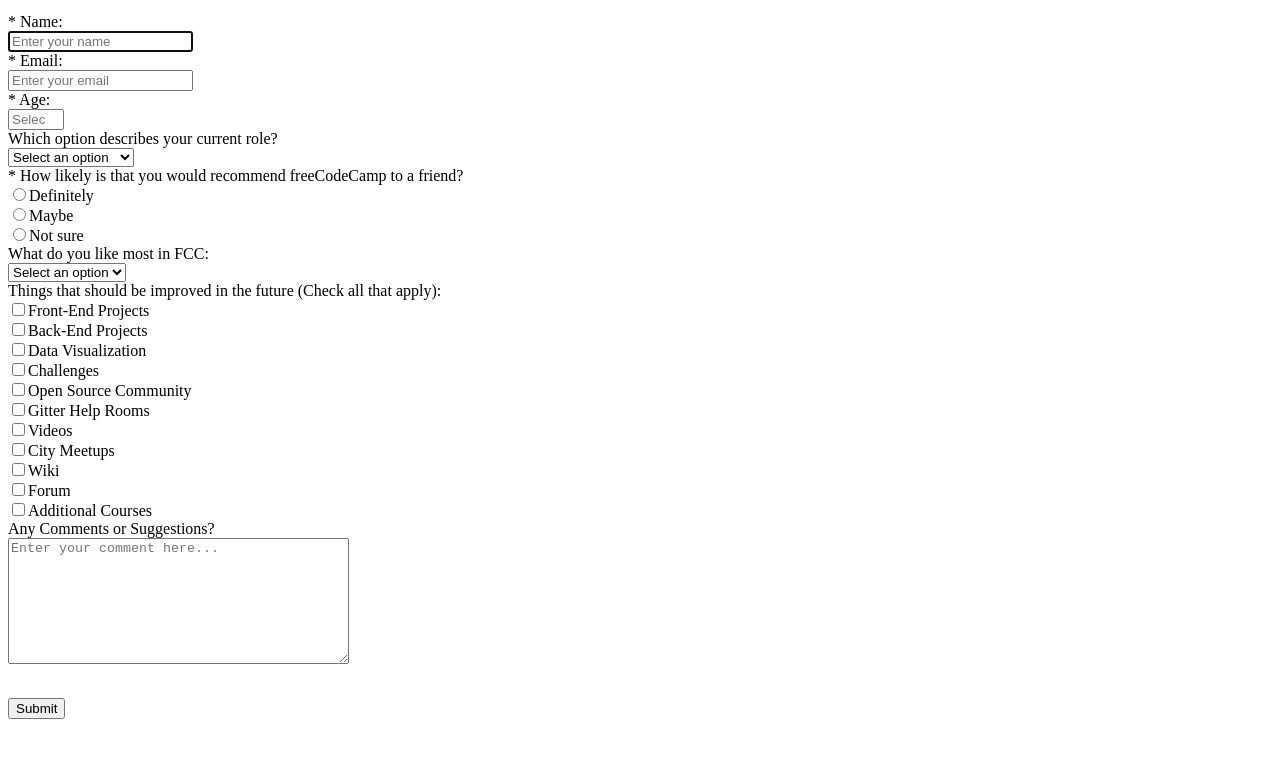
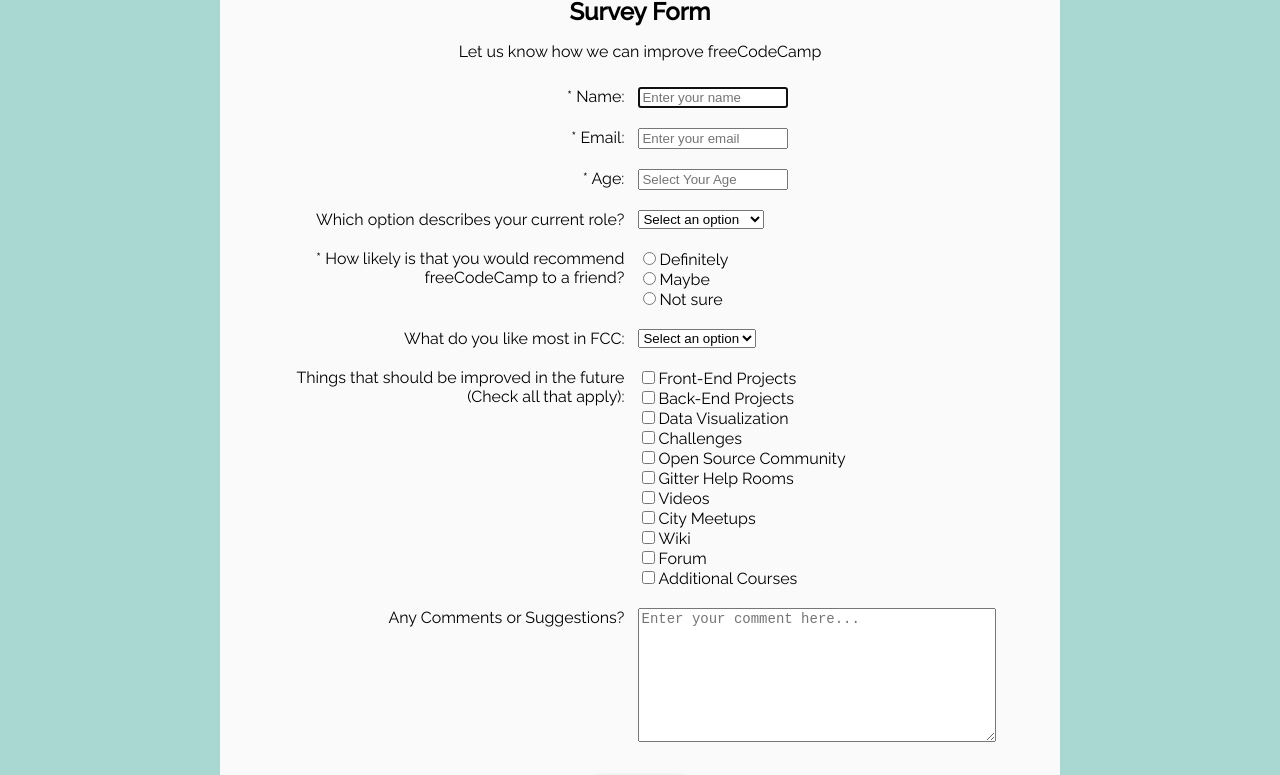
Before and after one commit to balaji0931/FREECODECAMP-PROJECTS, a plain HTML site: page index.html in a window 1280 px wide. Shown: the part 87-862 px from the top of the page. Before the commit the page ends 822 px from the top, so only its background shows below. Drawn offline with Linux system fonts and the light colour scheme.

Commit message:
Update index.html

```diff
--- a/index.html
+++ b/index.html
@@ -3,7 +3,7 @@
 <!DOCTYPE=HTML>
 <html lang="en">
  <head>
-   <link rel="stylesheet" href="style2.css">
+   <link rel="stylesheet" href="styles.css">
  </head>
  <body>
  <div id="container">
```
